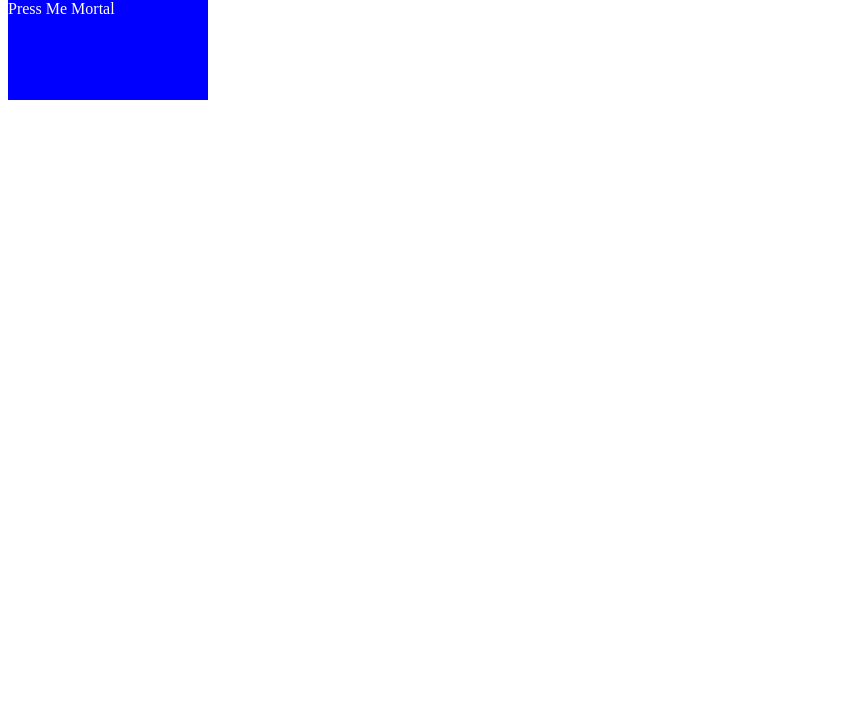
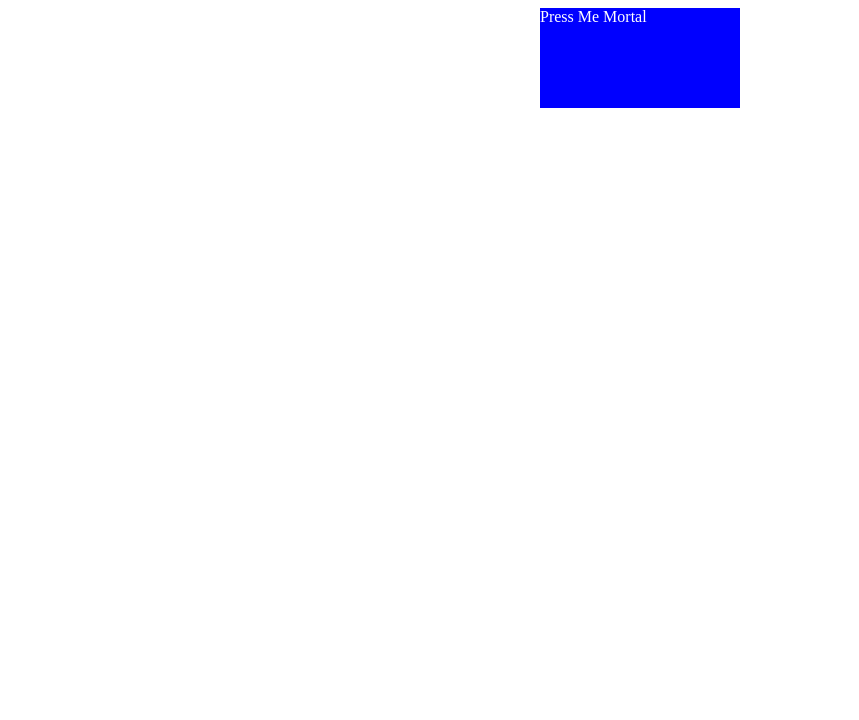
Before and after one commit to wtdavis/Workweek, a React app: page / in a window 1280 px wide. Shown: the part 80-800 px from the top of the page, without its empty margins (0-859 px from the left). Built offline with nearby package versions, Linux system fonts and the light colour scheme.

Commit message:
style flex

```diff
--- a/src/index.css
+++ b/src/index.css
@@ -1,4 +1,10 @@
-
+/* body aka main aka root  */
+.react-body {
+    display: flex;
+    flex-direction: column;
+    justify-content: center;
+    align-items: center;
+}
 
 .button {
     background-color: green
```
